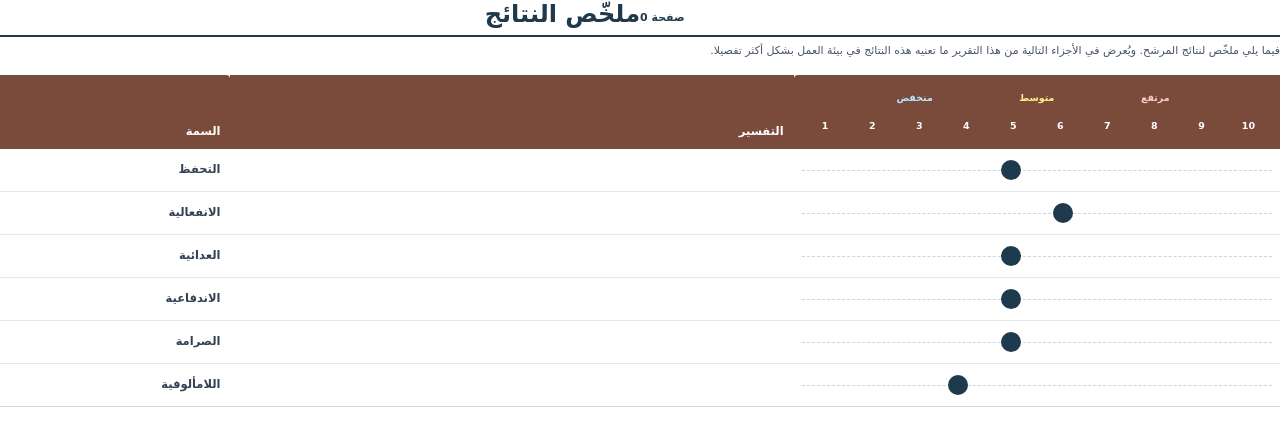
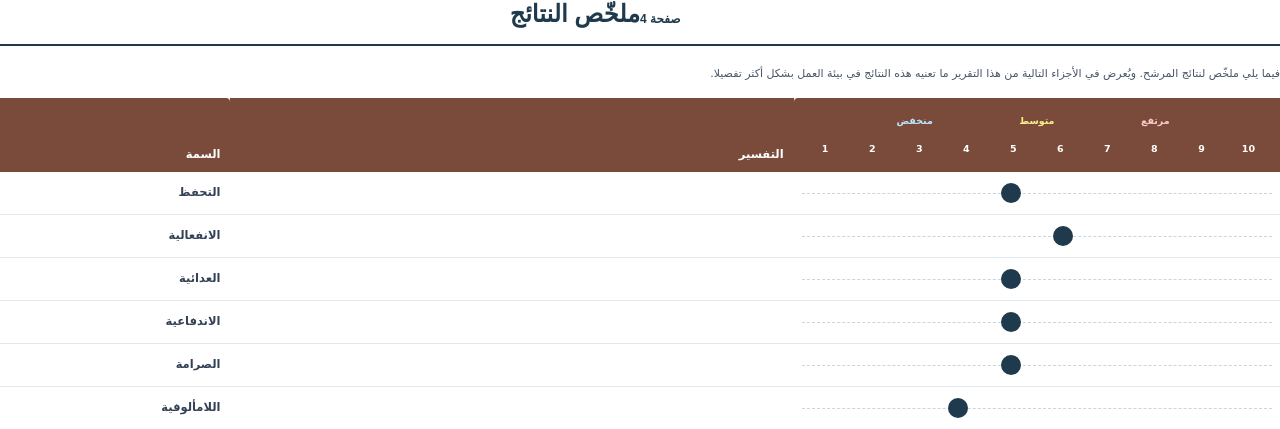
Before and after one commit to omarHaraz/psychometric-platform, a Spring app: template backend/src/main/resources/templates/report/page4.html in a window 1280 px wide. Shown: the top 429 px of the page. Run offline with Thymeleaf, Linux system fonts and the light colour scheme; the template is opened without the code that fills it, so the values that code supplies are empty; some of the project's set-up classes (security, data sources, template engines, error pages and the like) are left out, and stand-ins take their place.

Commit message:
fix(report): apply bulletproof header layout wrapper with explicit padding and fonts in page4.html

```diff
--- a/backend/src/main/resources/templates/report/master-report.html
+++ b/backend/src/main/resources/templates/report/master-report.html
@@ -54,9 +54,6 @@
             margin: 0 auto;
         }
 
-        .page-number-display::before {
-            content: "صفحة " counter(page);
-        }
     </style>
 </head>
 <body>
--- a/backend/src/main/resources/templates/report/page2.html
+++ b/backend/src/main/resources/templates/report/page2.html
@@ -161,7 +161,7 @@
                     <h1 class="main-title">المقدمة</h1>
                 </td>
                 <td style="text-align: left; vertical-align: middle; border: none; padding: 0;">
-                    <span class="page-number-display" style="font-weight: bold; color: #1e3a4c; font-size: 11px;"></span>
+                    <span style="font-weight: bold; color: #1e3a4c; font-size: 11px;">صفحة 2</span>
                 </td>
             </tr>
         </table>
--- a/backend/src/main/resources/templates/report/page4.html
+++ b/backend/src/main/resources/templates/report/page4.html
@@ -29,19 +29,6 @@
             text-align: right;
             font-size: 11px;
             line-height: 1.6;
-        }
-
-        .page-number-display::before {
-            content: "صفحة " counter(page);
-        }
-
-        /* 1. Page Main Header */
-        .main-title {
-            font-size: 24px;
-            font-weight: 800;
-            color: #1e3a4c;
-            margin: 0 0 6px 0;
-            line-height: 1.2;
         }
 
         .page-subtitle {
@@ -188,19 +175,22 @@
 </head>
 <body>
 <div th:fragment="body">
-        <!-- 1. Page Header -->
-        <table style="width: 100%; border-collapse: collapse; border: none; margin-bottom: 6px; padding-bottom: 4px; border-bottom: 2px solid #1e3a4c;">
+
+    <!-- 1. Page Header (Bulletproof Layout) -->
+    <div style="width: 100%; border-bottom: 2px solid #1e3a4c; padding-bottom: 15px; margin-bottom: 20px; background: transparent;">
+        <table style="width: 100%; border-collapse: collapse; border: none; background: transparent;">
             <tr>
-                <!-- 1st in DOM (Renders on Left): Page Number -->
-                <td style="text-align: left; vertical-align: middle; border: none; padding: 0; width: 50%;">
-                    <span class="page-number-display" style="font-weight: bold; color: #1e3a4c; font-size: 11px;"></span>
+                <!-- Left: Page Number -->
+                <td style="text-align: left; vertical-align: bottom; width: 50%; border: none; padding: 0; background: transparent;">
+                    <span style="font-family: 'Cairo', 'Amiri', sans-serif; font-weight: bold; color: #1e3a4c; font-size: 12px; background: transparent; display: inline-block;">صفحة 4</span>
                 </td>
-                <!-- 2nd in DOM (Renders on Right): Main Title -->
-                <td style="text-align: right; vertical-align: middle; border: none; padding: 0; width: 50%;">
-                    <h1 class="main-title">ملخّص النتائج</h1>
+                <!-- Right: Main Title -->
+                <td style="text-align: right; vertical-align: bottom; width: 50%; border: none; padding: 0; background: transparent;">
+                    <h1 style="margin: 0; font-family: 'Cairo', 'Amiri', sans-serif; font-size: 24px; font-weight: 800; color: #1e3a4c; line-height: 1.2; background: transparent;">ملخّص النتائج</h1>
                 </td>
             </tr>
         </table>
+    </div>
 
     <!-- Subtitle -->
     <p class="page-subtitle">
```
Also changed, not shown: 1 other file. Lines whose indentation alone changed are shown as unchanged.
